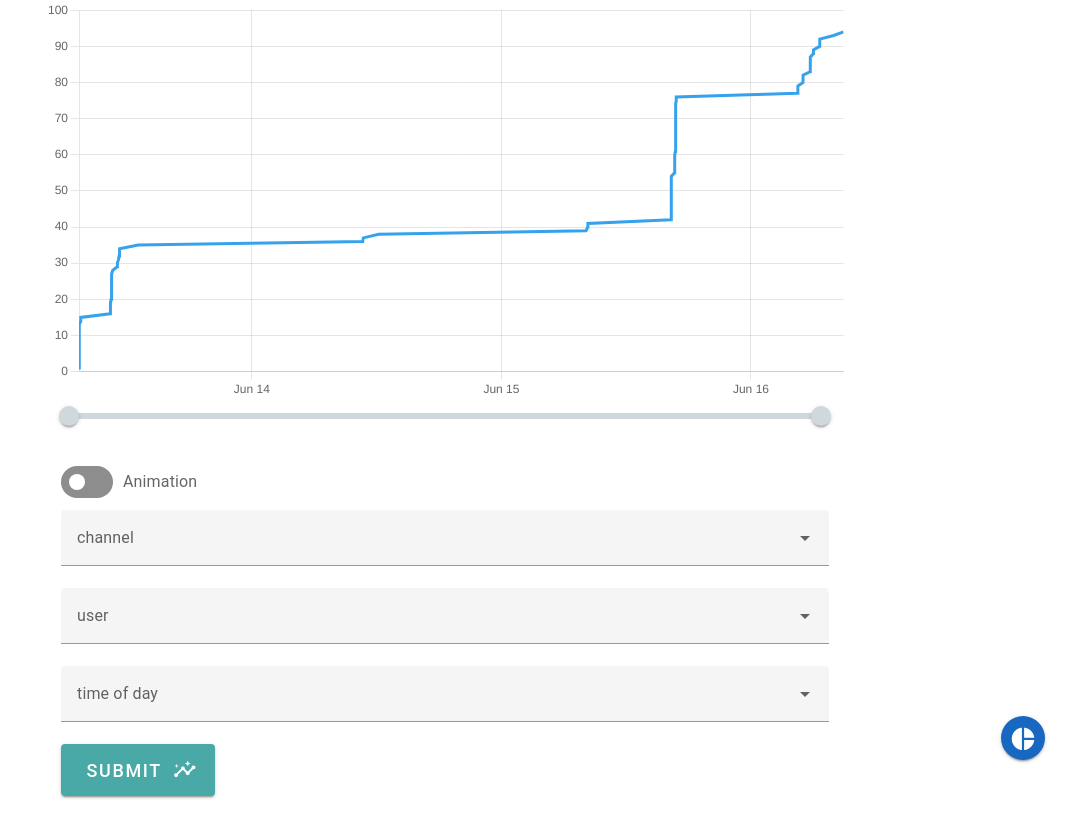
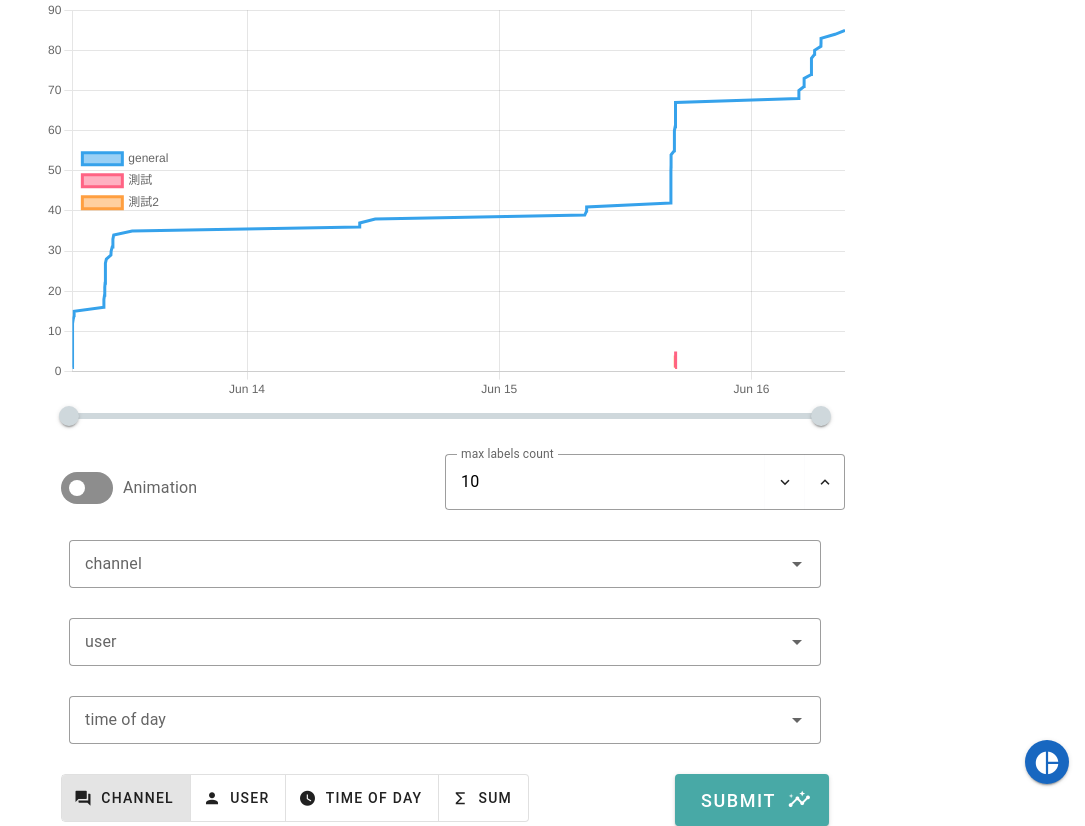
Before and after one commit to l1n-zh/discord-stat-frontend, a Vue app: page / in a window 1280 px wide. Shown: the whole page, without its empty margins (195-1280 px from the left). Before the commit the page ends 800 px from the top, so only its background shows below. Built offline with nearby package versions, Linux system fonts and the light colour scheme.

Commit message:
new feature: stat based on different property

```diff
--- a/src/App.vue
+++ b/src/App.vue
@@ -2,7 +2,7 @@
     <div v-if="loaded">
         <LineChartPage :messages="messages" :externalData="externalData" v-if="isLineChart"></LineChartPage>
         <PieChartPage :messages="messages" :externalData="externalData" v-if="!isLineChart"></PieChartPage>
-        <div class="absolute right-10 bottom-10">
+        <div class="fixed right-4 bottom-4">
             <v-btn density="compact" :icon="isLineChart ? 'mdi-chart-pie':'mdi-chart-timeline-variant-shimmer'"
                 size="x-large" color="primary" @click="toggleChartType()"></v-btn>
         </div>
--- a/src/components/Filter.vue
+++ b/src/components/Filter.vue
@@ -1,13 +1,14 @@
 <template>
-    <v-select v-model="selected" :items="displayedItems" :label="label" :item-props="itemProps" multiple clearable>
+    <v-select v-model="selected" :items="displayedItems" :label="label" :item-props="itemProps" multiple clearable
+        density="comfortable" variant="outlined">
         <template v-slot:prepend-item>
             <v-text-field v-model="search" label="Search" prepend-inner-icon="mdi-magnify" variant="outlined"
                 @blur="() => { search = '' }" class="mx-3" hide-details single-line clearable></v-text-field>
 
             <v-list-item title="Select All" @click="toggle" v-if="displayedItems.length" class="mt-2" clearable>
                 <template v-slot:prepend>
-                    <v-checkbox-btn color="grey-darken-1"
-                        :indeterminate="haveSelected && !selectAll" :model-value="selectAll"></v-checkbox-btn>
+                    <v-checkbox-btn color="grey-darken-1" :indeterminate="haveSelected && !selectAll"
+                        :model-value="selectAll"></v-checkbox-btn>
                 </template>
             </v-list-item>
             <v-divider class="mb-2"></v-divider>
--- a/src/components/chart/LineChart.vue
+++ b/src/components/chart/LineChart.vue
@@ -1,23 +1,30 @@
 <template>
     <div class="h-auto lg:w-[100vh] md:w-[90vw] w-[100vw] flex flex-col">
         <canvas class="w-full h-full m-auto" ref="myChart"></canvas>
-        <v-range-slider step="0.2" v-model="sliderValue" class="px-[1em]" color="blue-grey-lighten-4"></v-range-slider>
-        <v-switch v-model="enableAnimation" :label="`Animation${enableAnimation ? '✨':''}`" class="ml-4"
-            :color="enableAnimation?'orange':''" hide-details inset></v-switch>
+        <v-range-slider step="0.1" v-model="sliderValue" class="px-[1em]" color="blue-grey-lighten-4"></v-range-slider>
+        <div class="grid grid-cols-2">
+            <v-switch v-model="enableAnimation" :label="`Animation${enableAnimation ? '✨' : ''}`" class="ml-4"
+                :color="enableAnimation ? 'orange' : ''" hide-details inset></v-switch>
+            <v-number-input class="" label="max labels count" v-model="maxLabelsCount" :min="1"
+                variant="outlined"></v-number-input>
+        </div>
     </div>
 </template>
 
 <script setup>
 import { ref, onMounted, onBeforeMount,watch, computed } from 'vue'
-import { Chart as ChartJS } from 'chart.js/auto';
+import { Chart as ChartJS, Interaction } from 'chart.js/auto';
 import { zhTW } from 'date-fns/locale';
 import 'chartjs-adapter-date-fns';
+// import { Interaction } from 'chart.js';
+import { getRelativePosition } from 'chart.js/helpers';
 
 
 let chart;
 let timeRange;
 const sliderValue = ref([0, 100])
 const myChart = ref(null);
+const maxLabelsCount = ref(10)
 
 const enableAnimation = ref(false)
 
@@ -35,19 +42,35 @@ onMounted(() => {
 
 watch(sliderValue, () => {
     if (Math.abs(sliderValue.value[0] - sliderValue.value[1]) > 0.2)
-    updateChartRange();
+        updateChartRange();
+})
+
+watch(maxLabelsCount, () => {
+    chart.update()
 })
 
 watch(enableAnimation, (value) => {
     toggleAnimation(value);
 })
 
+Interaction.modes.myCustomMode = function (chart, e, options, useFinalPosition) {
+    const position = getRelativePosition(e, chart);
+    const items = [];
+    Interaction.evaluateInteractionItems(chart, 'x', position, (element, datasetIndex, index) => {
+        if (element.x <= position.x && datasetIndex < maxLabelsCount.value) {
+            items[datasetIndex] = { element, datasetIndex, index };
+        }
+    });
+    items.sort((a, b) => a.element.y - b.element.y )
+    return items.filter(e => e !== null && e.element.y !== 0)
+};
+
 const options = {
     animation:false,
     parsing:false,
     normalized: true,
     interaction: {
-        mode: 'nearest',
+        mode: 'myCustomMode',
         axis: 'x',
         intersect: false
     },
@@ -59,7 +82,12 @@ const options = {
             algorithm: 'lttb',
         },
         legend: {
-            display:false
+            position:'chartArea',
+            labels: {
+                filter: function (label) {
+                    return label.datasetIndex < maxLabelsCount.value;
+                }
+            }
         },
     },
     scales: {
@@ -110,7 +138,6 @@ function updateDatasetsTimeRange() {
 
 function setDatasets(dataset) {
     chart.data.datasets = dataset
-    chart.update()
     updateDatasetsTimeRange();
     updateChartRange();
 }
--- a/src/components/filter.js
+++ b/src/components/filter.js
@@ -4,7 +4,7 @@ function query(messages, filters) {
     )
 }
 
-const ChannelIdFilter = channelIds => message => !channelIds.length || channelIds.includes(message.channelId); // TODO
+const ChannelIdFilter = channelIds => message => !channelIds.length || channelIds.includes(message.channelId);
 const AuthorFilter = authorIds => message => !authorIds.length || authorIds.includes(message.authorId);
 const TimeOfDayFilter = timesOfDay => message => !timesOfDay.length || timesOfDay.includes(new Date(message.time).getHours());
 
--- a/src/page/LineChartPage.vue
+++ b/src/page/LineChartPage.vue
@@ -4,19 +4,48 @@
             <LineChart ref="chart"></LineChart>
         </div>
 
-        <div class="lg:w-[60%] w-[90%]">
-            <Filter label="channel" :items="externalData.channels" :filter="ChannelIdFilter"
-                :callback="addFilter">
+        <div class="lg:w-[60%] w-[95%]">
+            <Filter label="channel" :items="externalData.channels" :filter="ChannelIdFilter" :callback="addFilter"
+                class="m-2">
             </Filter>
+            <Filter label="user" :items="externalData.users" :filter="AuthorFilter" :callback="addFilter" class="m-2">
+            </Filter>
+            <Filter label="time of day" :items="generate24HourArray()" :filter="TimeOfDayFilter" class="m-2"
+                :callback="addFilter"></Filter>
+            <div class="md:flex">
+                <v-btn-toggle v-model="baseOn" variant="outlined" divided class="block w-full">
+                    <v-btn :value="0">
+                        <v-icon start>
+                            mdi-forum
+                        </v-icon>
+                        <span class="hidden-sm-and-down">Channel</span>
+                    </v-btn>
 
-            <Filter label="user" :items="externalData.users" :filter="AuthorFilter"
-                    :callback="addFilter"></Filter>
+                    <v-btn :value="1">
+                        <v-icon start>
+                            mdi-account
+                        </v-icon>
+                        <span class="hidden-sm-and-down">User</span>
+                    </v-btn>
 
-            <Filter label="time of day" :items="generate24HourArray()" :filter="TimeOfDayFilter"
-                :callback="addFilter"></Filter>
+                    <v-btn :value="2">
+                        <v-icon start>
+                            mdi-clock
+                        </v-icon>
+                        <span class="hidden-sm-and-down">Time Of Day</span>
+                    </v-btn>
 
-            <v-btn @click="submit()" color="secondary" append-icon="mdi-chart-timeline-variant-shimmer"
-                size="x-large">submit</v-btn>
+                    <v-btn :value="3">
+                        <v-icon start>
+                            mdi-sigma
+                        </v-icon>
+                        <span class="hidden-sm-and-down">Sum</span>
+                    </v-btn>
+                </v-btn-toggle>
+                <v-btn @click="submit()" color="secondary" append-icon="mdi-chart-timeline-variant-shimmer"
+                    class="ml-auto" size="x-large">submit</v-btn>
+            </div>
+
         </div>
     </div>
 </template>
@@ -30,6 +59,7 @@ import { generate24HourArray } from '../utils.js'
 
 const { messages, externalData } = defineProps(['messages', 'externalData'])
 const chart = ref(null)
+const baseOn = ref(0)
 
 let filters = {}
 const addFilter = filter => filters[filter.name] = filter;
@@ -39,15 +69,65 @@ onMounted(() => {
 })
 
 
-function submit() {
-    chart.value.setDatasets([{
-        label: 'message count',
-        data: getData()
-    }])
+function getDatasets(labelMapping, extractDataKey) {
+    let dataMapping = {}
+    let messageCounts = {}
+
+    for (let message of query(messages, Object.values(filters)).sort((a, b) => a.time - b.time)) {
+        const dataKey = extractDataKey(message)
+        if (dataKey in dataMapping) {
+            dataMapping[dataKey].push({
+                y: ++messageCounts[dataKey],
+                x: message.time,
+            })
+        } else {
+            dataMapping[dataKey] = [{
+                y: 1,
+                x: message.time,
+            }]
+            messageCounts[dataKey] = 1;
+        }
+    }
+
+    const dataSets = []
+    for (let [dataKey, data] of Object.entries(dataMapping).sort(([key1,], [key2,]) => messageCounts[key2] - messageCounts[key1])) {
+        if (messageCounts[dataKey] == 0)
+            break
+        dataSets.push(
+            {
+                label: labelMapping[dataKey],
+                data: data,
+            }
+        )
+    }
+    return dataSets;
 }
 
+function getTimeOfDayDatasets() {
+    let labelMapping = {};
+    for (let data of generate24HourArray()) {
+        labelMapping[data.value] = (data.title + ' ( ' + data.subtitle + ' )')
+    }
+    return getDatasets(labelMapping, message => new Date(message.time).getHours());
+}
 
-function getData() {
+function getAuthorDatasets() {
+    let labelMapping = {};
+    for (let data of externalData.users) {
+        labelMapping[data.value] = (data.title + ' ( ' + data.subtitle + ' )')
+    }
+    return getDatasets(labelMapping, message => message.authorId);
+}
+
+function getChannelDatasets() {
+    let labelMapping = {};
+    for (let data of externalData.channels) {
+        labelMapping[data.value] = data.title
+    }
+    return getDatasets(labelMapping, message => message.channelId);
+}
+
+function getSumDatasets() {
     let data = [];
     let messageCount = 0;
     for (let message of query(messages, Object.values(filters)).sort((a, b) => a.time - b.time)) {
@@ -57,7 +137,17 @@ function getData() {
             x: message.time,
         })
     }
-    return data;
+    return ([{
+        label: 'messages count',
+        data: data
+    }])
 }
 
+function submit() {
+    const getDatasets = [getChannelDatasets, getAuthorDatasets, getTimeOfDayDatasets, getSumDatasets][baseOn.value]
+    chart.value.setDatasets(getDatasets());
+}
+
+
+
 </script>
--- a/src/page/PieChartPage.vue
+++ b/src/page/PieChartPage.vue
@@ -36,7 +36,7 @@
                 </v-btn>
             </v-btn-toggle>
 
-            <v-btn @click="submit()" append-icon="mdi-chart-pie" color="secondary" class="float-right m-auto"
+            <v-btn @click="submit()" append-icon="mdi-chart-pie" color="secondary" class="float-right"
                 size="x-large">submit</v-btn>
         </div>
     </div>
--- a/src/plugins/vuetify.js
+++ b/src/plugins/vuetify.js
@@ -1,10 +1,14 @@
 import "vuetify/styles";
 import { createVuetify } from "vuetify";
 import * as components from "vuetify/components";
+import * as labsComponents from "vuetify/labs/components";
 import * as directives from "vuetify/directives";
 import '@mdi/font/css/materialdesignicons.css' // Ensure you are using css-loader
 
 export const vuetify = createVuetify({
-    components,
+    components: {
+        ...components,
+        ...labsComponents,
+    },
     directives,
 });
```
